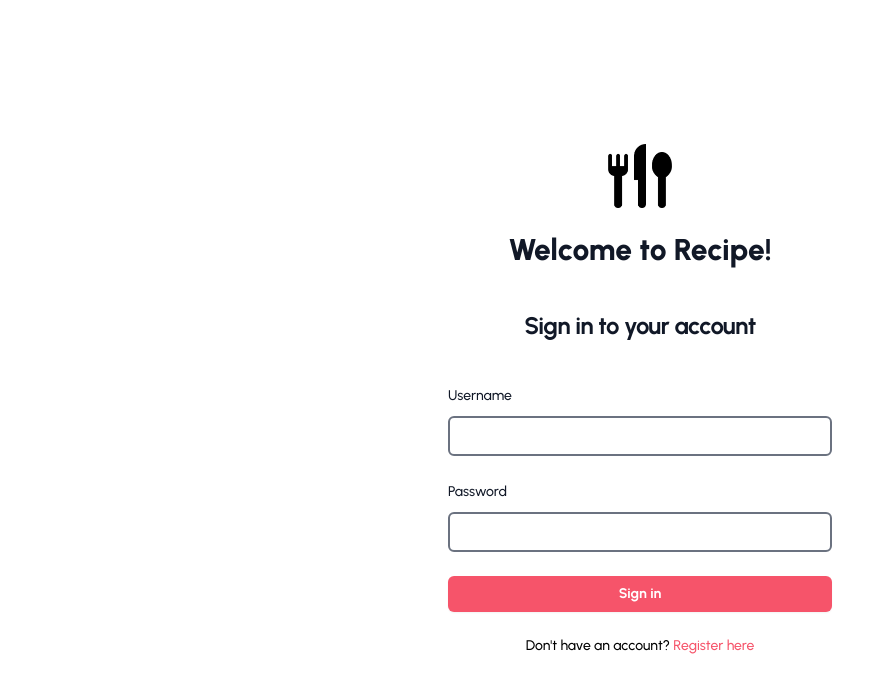
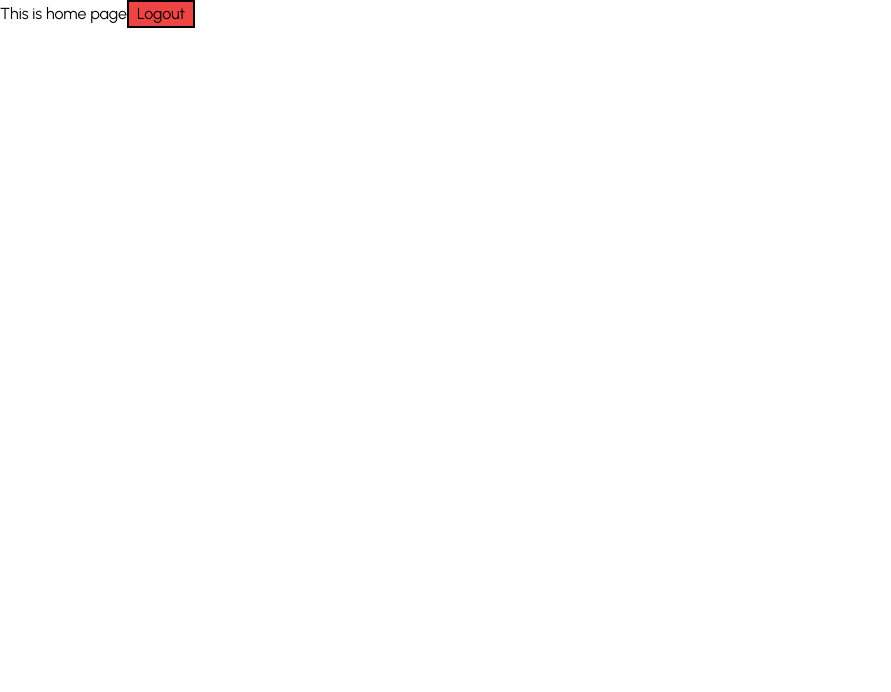
Before and after one commit to HashaamKhan19/recipe_app_client, a React (Vite) app: page / in a window 1280 px wide. Shown: the top 692 px of the page, without its empty margins (0-891 px from the left). Built offline with nearby package versions, Linux system fonts and the light colour scheme.

Commit message:
added user authentication to access app

```diff
--- a/package.json
+++ b/package.json
@@ -12,6 +12,7 @@
   "dependencies": {
     "axios": "^1.4.0",
     "react": "^18.2.0",
+    "react-cookie": "^4.1.1",
     "react-dom": "^18.2.0",
     "react-hot-toast": "^2.4.1",
     "react-router-dom": "^6.14.2",
--- a/src/App.jsx
+++ b/src/App.jsx
@@ -2,15 +2,20 @@ import { BrowserRouter as Router, Routes, Route } from "react-router-dom";
 import Login from "./components/Auth/Login";
 import Register from "./components/Auth/Register";
 import Hero from "./components/Hero";
+import RequireAuth from "./components/Auth/RequireAuth";
 
 function App() {
+  /* eslint-disable */
+
   return (
     <div className="App">
       <Router>
         <Routes>
-          <Route path="/" element={<Login />} />
+          <Route element={<RequireAuth />}>
+            <Route path="/" element={<Hero />} />
+          </Route>
           <Route path="/register" element={<Register />} />
-          <Route path="/home" element={<Hero />} />
+          <Route path="/login" element={<Login />} />
         </Routes>
       </Router>
     </div>
--- a/src/components/Auth/Login.jsx
+++ b/src/components/Auth/Login.jsx
@@ -4,11 +4,15 @@ import { useNavigate } from "react-router-dom";
 import toast from "react-hot-toast";
 import axios from "axios";
 import { SwapSpinner } from "react-spinners-kit";
+import { useCookies } from "react-cookie";
 
 export default function Login() {
   const [username, setUsername] = useState("");
   const [password, setPassword] = useState("");
   const [loading, setLoading] = useState(false);
+
+  /* eslint-disable */
+  const [_, setCookies] = useCookies(["access_token"]);
 
   const navigate = useNavigate();
 
@@ -27,11 +31,16 @@ export default function Login() {
         password,
       });
 
+      console.log(result);
+
+      setCookies("access_token", result?.data?.token);
+      localStorage.setItem("userID", result.data.user._id);
+
       if (result?.data?.success === true) {
         toast.success("Logged in successfully");
         console.log(result.data);
         setLoading(false);
-        navigate("/home", { replace: true });
+        navigate("/", { replace: true });
       }
     } catch (error) {
       toast.error(error.response.data.message);
--- /dev/null
+++ b/src/components/Auth/RequireAuth.jsx
@@ -0,0 +1,20 @@
+/* eslint-disable */
+import React from "react";
+import { useCookies } from "react-cookie";
+import { Navigate, Outlet } from "react-router-dom";
+
+const RequireAuth = () => {
+  const [cookies, setCookies] = useCookies(["access_token"]);
+
+  return (
+    <>
+      {cookies.access_token !== "" ? (
+        <Outlet />
+      ) : (
+        <Navigate to="/login" replace />
+      )}
+    </>
+  );
+};
+
+export default RequireAuth;
--- a/src/components/Hero/index.jsx
+++ b/src/components/Hero/index.jsx
@@ -1,8 +1,25 @@
 /*eslint-disable*/
 import React from "react";
+import { useCookies } from "react-cookie";
 
 const Hero = () => {
-  return <div>This is home page</div>;
+  const [cookies, setCookies] = useCookies(["access_token"]);
+
+  console.log("COOOOOOKIES", cookies);
+
+  return (
+    <div>
+      This is home page
+      <button
+        onClick={() => {
+          setCookies("access_token", "");
+        }}
+        className="bg-red-500 border-2 border-black px-2"
+      >
+        Logout
+      </button>
+    </div>
+  );
 };
 
 export default Hero;
```
Also changed, not shown: 1 other file (tests, documents, lock files or other folders).
